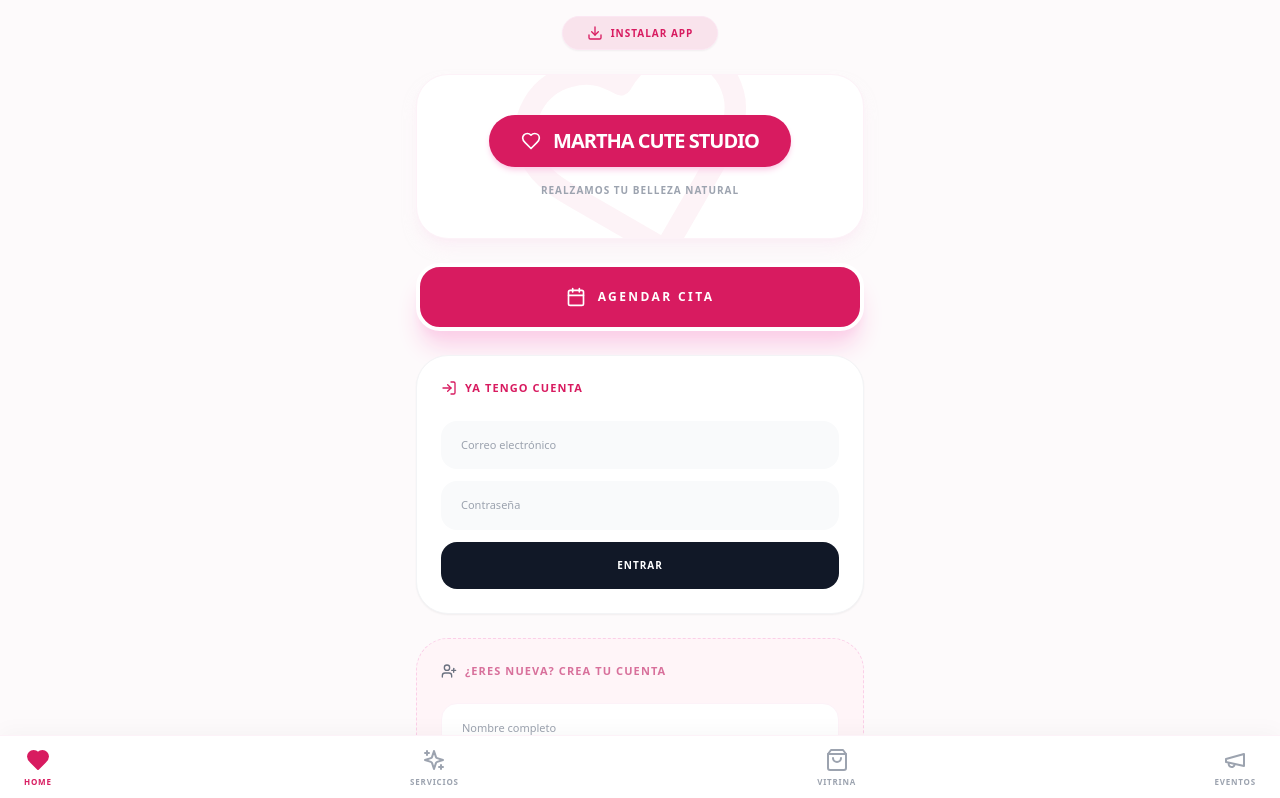
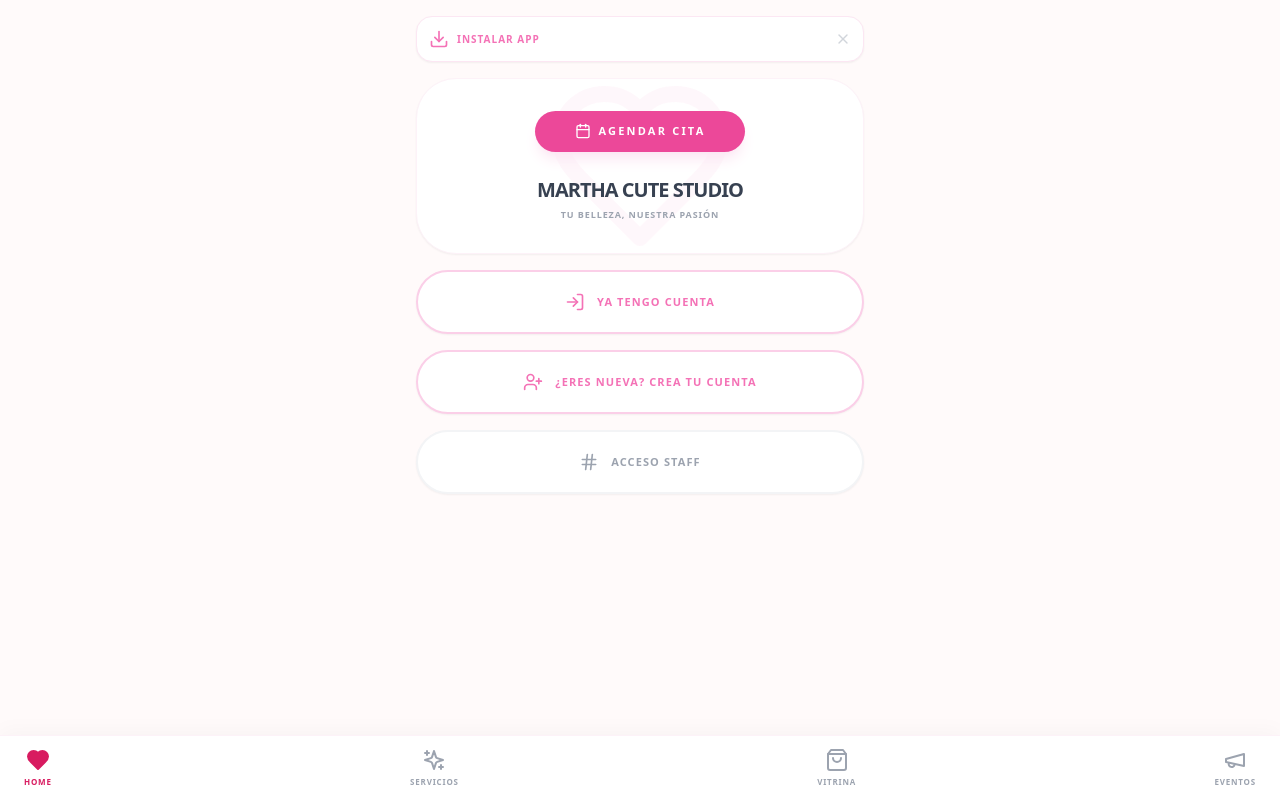
Before and after one commit to anaaz1798/martha-cute-studio, a React (Vite) app: page / in a window 1280 px wide. Shown: the top 798 px of the page. Built offline with nearby package versions, Linux system fonts and the light colour scheme.

Commit message:
Update LoginPage.jsx

```diff
--- a/src/pages/LoginPage.jsx
+++ b/src/pages/LoginPage.jsx
@@ -1,109 +1,126 @@
-import { useState, useEffect } from 'react';
+import { useState } from 'react';
 import { supabase } from '../supabase';
 import { useNavigate } from 'react-router-dom';
-import { Heart, Calendar, LogIn, UserPlus, Download } from 'lucide-react';
+import { Heart, Calendar, LogIn, UserPlus, Download, X, Hash } from 'lucide-react';
 
 export default function LoginPage() {
   const navigate = useNavigate();
-  const [email, setEmail] = useState('');
-  const [password, setPassword] = useState('');
-  const [fullName, setFullName] = useState('');
-  const [phone, setPhone] = useState('');
-  const [loading, setLoading] = useState(false);
+  const [showLogin, setShowLogin] = useState(false);
+  const [showRegister, setShowRegister] = useState(false);
+  const [showStaff, setShowStaff] = useState(false);
+  const [staffCode, setStaffCode] = useState('');
 
-  // Lógica para simular la instalación de la App
-  const handleInstallApp = () => {
-    alert("¡Iniciando la descarga de Martha Cute Studio App! Revisa tus notificaciones.");
+  // Función para ir a servicios
+  const goToServices = () => {
+    navigate('/servicios');
   };
 
-  const handleAuth = async (type) => {
-    setLoading(true);
-    const { error } = type === 'login'
-      ? await supabase.auth.signInWithPassword({ email, password })
-      : await supabase.auth.signUp({
-          email,
-          password,
-          options: {
-            data: {
-              full_name: fullName,
-              phone: phone,
-              role: 'client'
-            }
-          }
-        });
-
-    if (error) alert(error.message);
-    else {
-      alert(type === 'login' ? "¡Bienvenida de vuelta!" : "¡Cuenta creada! Revisa tu email.");
-      navigate('/servicios'); // Lo mandamos a servicios después de loguearse
+  const handleStaffLogin = () => {
+    if (staffCode === 'MARTHA2026') {
+      navigate('/eventos');
+    } else {
+      alert("Código de Staff inválido");
     }
-    setLoading(false);
   };
 
   return (
-    <div className="min-h-screen bg-[#fdfafb] pb-24 px-4 font-sans text-gray-900">
-      <main className="max-w-md mx-auto pt-4 space-y-6">
+    <div className="min-h-screen bg-[#fffafa] pb-24 px-4 font-sans text-gray-800">
+      <main className="max-w-md mx-auto pt-4 space-y-4">
 
-        {/* BOTÓN DE INSTALAR APP */}
-        <div className="flex justify-center mb-6">
-          <button
-            onClick={handleInstallApp}
-            className="flex items-center gap-2 bg-[#d81b60]/10 text-[#d81b60] font-bold px-6 py-2 rounded-full text-[10px] uppercase tracking-widest active:scale-95 transition-all border border-pink-100 shadow-sm"
-          >
-            <Download className="w-4 h-4" /> Instalar App
-          </button>
+        {/* BOTÓN INSTALAR APP - Rosado suave */}
+        <div className="bg-white border border-pink-100 rounded-2xl p-3 flex justify-between items-center shadow-sm">
+          <div className="flex items-center gap-2 text-[#f472b6]">
+            <Download className="w-5 h-5" />
+            <span className="text-[10px] font-black uppercase tracking-widest">Instalar App</span>
+          </div>
+          <X className="w-4 h-4 text-gray-300 cursor-pointer" />
         </div>
 
-        {/* CABEZAL CON BANNER Y CORAZÓN TRASLÚCIDO */}
-        <header className="relative bg-white rounded-[32px] p-10 text-center shadow-lg shadow-pink-100/50 border border-pink-50 overflow-hidden">
-          {/* El CORAZÓN Traslúcido detrás */}
-          <div className="absolute inset-0 flex items-center justify-center opacity-5 rotate-[-15deg]">
-            <Heart className="w-64 h-64 text-[#d81b60]" />
+        {/* CABEZAL CON CORAZÓN TRASLÚCIDO */}
+        <section className="bg-white rounded-[40px] p-8 text-center relative overflow-hidden shadow-sm border border-pink-50">
+          <div className="absolute inset-0 flex items-center justify-center opacity-[0.05]">
+            <Heart className="w-48 h-48 text-[#f472b6]" />
           </div>
+          <div className="relative z-10 flex flex-col items-center">
+            {/* BOTÓN AGENDAR - Ahora sí navega */}
+            <button
+              onClick={goToServices}
+              className="bg-[#ec4899] text-white px-10 py-3 rounded-full flex items-center gap-2 shadow-lg shadow-pink-100 mb-6 active:scale-95 transition-all"
+            >
+              <Calendar className="w-4 h-4" />
+              <span className="text-[11px] font-black uppercase tracking-[0.2em]">Agendar Cita</span>
+            </button>
+            <h1 className="text-xl font-black uppercase tracking-tighter mb-1 text-gray-700">Martha Cute Studio</h1>
+            <p className="text-[9px] font-bold text-gray-400 uppercase tracking-widest">Tu belleza, nuestra pasión</p>
+          </div>
+        </section>
 
-          {/* El Banner Rosa (Pill shape) con el nombre */}
-          <div className="relative z-10 inline-flex items-center gap-3 bg-[#d81b60] text-white px-8 py-3 rounded-full shadow-md shadow-pink-200">
-            <Heart className="w-5 h-5 text-white" />
-            <h1 className="text-xl font-black uppercase tracking-tighter">Martha Cute Studio</h1>
-          </div>
+        {/* 1. LOGIN CLIENTA - Borde rosado pastel */}
+        <div className="bg-white rounded-[32px] border-2 border-[#fbcfe8] overflow-hidden shadow-sm">
+          <button
+            onClick={() => { setShowLogin(!showLogin); setShowRegister(false); setShowStaff(false); }}
+            className="w-full p-5 flex items-center justify-center gap-3 text-[#f472b6]"
+          >
+            <LogIn className="w-5 h-5" />
+            <span className="text-[11px] font-black uppercase tracking-widest">Ya tengo cuenta</span>
+          </button>
 
-          <p className="relative z-10 text-gray-400 text-[10px] font-bold uppercase tracking-widest mt-4">Realzamos tu belleza natural</p>
-        </header>
-
-        {/* BOTÓN PRINCIPAL DE AGENDAR CITA */}
-        <button
-          onClick={() => navigate('/servicios')}
-          className="w-full bg-[#d81b60] text-white font-black py-5 rounded-[24px] text-[12px] uppercase tracking-[0.2em] shadow-xl shadow-pink-200 active:scale-95 transition-all flex items-center justify-center gap-3 border-4 border-white"
-        >
-          <Calendar className="w-5 h-5" /> Agendar Cita
-        </button>
-
-        {/* FORMULARIO DE INICIO DE SESIÓN */}
-        <div className="bg-white rounded-[32px] p-6 shadow-sm border border-gray-100">
-          <div className="flex items-center gap-2 mb-6 text-[#d81b60]">
-            <LogIn className="w-4 h-4" />
-            <h2 className="text-[11px] font-black uppercase tracking-widest">Ya tengo cuenta</h2>
-          </div>
-          <div className="space-y-3">
-            <input className="w-full px-5 py-4 bg-gray-50 rounded-2xl text-[11px] outline-none border-none focus:ring-2 ring-pink-100 transition-all" type="email" placeholder="Correo electrónico" onChange={e => setEmail(e.target.value)} />
-            <input className="w-full px-5 py-4 bg-gray-50 rounded-2xl text-[11px] outline-none border-none focus:ring-2 ring-pink-100 transition-all" type="password" placeholder="Contraseña" onChange={e => setPassword(e.target.value)} />
-            <button onClick={() => handleAuth('login')} disabled={loading} className="w-full bg-gray-900 text-white font-bold py-4 rounded-2xl text-[10px] uppercase tracking-widest mt-2 active:bg-black">Entrar</button>
-          </div>
+          {showLogin && (
+            <div className="px-6 pb-6 space-y-3">
+              <input className="w-full px-5 py-4 bg-pink-50/30 rounded-2xl text-[11px] outline-none border border-pink-50" type="email" placeholder="Correo electrónico" />
+              <input className="w-full px-5 py-4 bg-pink-50/30 rounded-2xl text-[11px] outline-none border border-pink-50" type="password" placeholder="Contraseña" />
+              <button className="w-full bg-[#ec4899] text-white font-bold py-4 rounded-2xl text-[10px] uppercase tracking-widest">Entrar</button>
+            </div>
+          )}
         </div>
 
-        {/* FORMULARIO DE REGISTRO (Completo) */}
-        <div className="bg-[#fff5f8] rounded-[32px] p-6 border border-dashed border-pink-200">
-          <div className="flex items-center gap-2 mb-6 text-gray-500">
-            <UserPlus className="w-4 h-4" />
-            <h2 className="text-[11px] font-black uppercase tracking-widest text-pink-700/60">¿Eres nueva? Crea tu cuenta</h2>
-          </div>
-          <div className="space-y-3">
-            <input className="w-full px-5 py-4 bg-white rounded-2xl text-[11px] outline-none border border-pink-50" type="text" placeholder="Nombre completo" onChange={e => setFullName(e.target.value)} />
-            <input className="w-full px-5 py-4 bg-white rounded-2xl text-[11px] outline-none border border-pink-50" type="tel" placeholder="Teléfono" onChange={e => setPhone(e.target.value)} />
-            <input className="w-full px-5 py-4 bg-white rounded-2xl text-[11px] outline-none border border-pink-50" type="email" placeholder="Correo electrónico" onChange={e => setEmail(e.target.value)} />
-            <input className="w-full px-5 py-4 bg-white rounded-2xl text-[11px] outline-none border border-pink-50" type="password" placeholder="Crea una contraseña" onChange={e => setPassword(e.target.value)} />
-            <button onClick={() => handleAuth('signup')} className="w-full bg-white text-[#d81b60] border border-[#d81b60] font-bold py-4 rounded-2xl text-[10px] uppercase tracking-widest shadow-sm active:bg-pink-50">Registrarme ✨</button>
-          </div>
+        {/* 2. REGISTRO CLIENTA */}
+        <div className="bg-white rounded-[32px] border-2 border-[#fbcfe8] overflow-hidden shadow-sm">
+          <button
+            onClick={() => { setShowRegister(!showRegister); setShowLogin(false); setShowStaff(false); }}
+            className="w-full p-5 flex items-center justify-center gap-3 text-[#f472b6]"
+          >
+            <UserPlus className="w-5 h-5" />
+            <span className="text-[11px] font-black uppercase tracking-widest">¿Eres nueva? Crea tu cuenta</span>
+          </button>
+
+          {showRegister && (
+            <div className="px-6 pb-6 space-y-3">
+              <input className="w-full px-5 py-4 bg-pink-50/30 rounded-2xl text-[11px] outline-none border border-pink-50" placeholder="Nombre completo" />
+              <input className="w-full px-5 py-4 bg-pink-50/30 rounded-2xl text-[11px] outline-none border border-pink-50" placeholder="Teléfono" />
+              <input className="w-full px-5 py-4 bg-pink-50/30 rounded-2xl text-[11px] outline-none border border-pink-50" placeholder="Email" />
+              <input className="w-full px-5 py-4 bg-pink-50/30 rounded-2xl text-[11px] outline-none border border-pink-50" type="password" placeholder="Contraseña" />
+              <button className="w-full bg-[#ec4899] text-white font-bold py-4 rounded-2xl text-[10px] uppercase tracking-widest">Registrarme</button>
+            </div>
+          )}
+        </div>
+
+        {/* 3. ACCESO STAFF */}
+        <div className="bg-white rounded-[32px] border-2 border-gray-100 overflow-hidden shadow-sm">
+          <button
+            onClick={() => { setShowStaff(!showStaff); setShowLogin(false); setShowRegister(false); }}
+            className="w-full p-5 flex items-center justify-center gap-3 text-gray-400"
+          >
+            <Hash className="w-5 h-5" />
+            <span className="text-[11px] font-black uppercase tracking-widest">Acceso Staff</span>
+          </button>
+
+          {showStaff && (
+            <div className="px-6 pb-6 space-y-3">
+              <input
+                className="w-full px-5 py-4 bg-gray-50 rounded-2xl text-[11px] outline-none text-center tracking-[0.5em]"
+                type="password"
+                placeholder="****"
+                onChange={(e) => setStaffCode(e.target.value)}
+              />
+              <button
+                onClick={handleStaffLogin}
+                className="w-full bg-gray-700 text-white font-bold py-4 rounded-2xl text-[10px] uppercase tracking-widest"
+              >
+                Validar Código
+              </button>
+            </div>
+          )}
         </div>
 
       </main>
```
